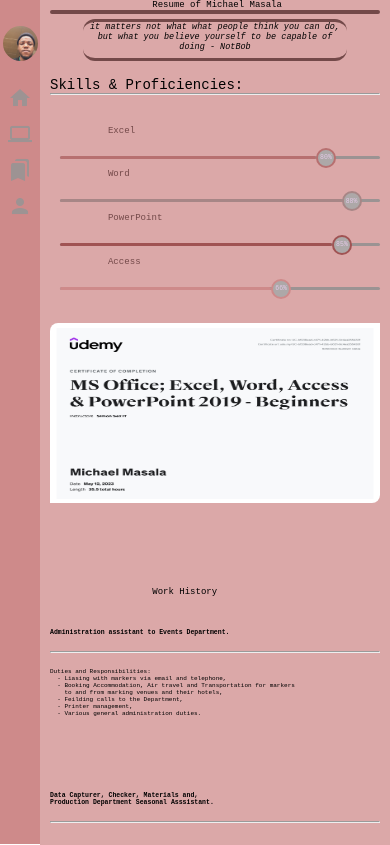
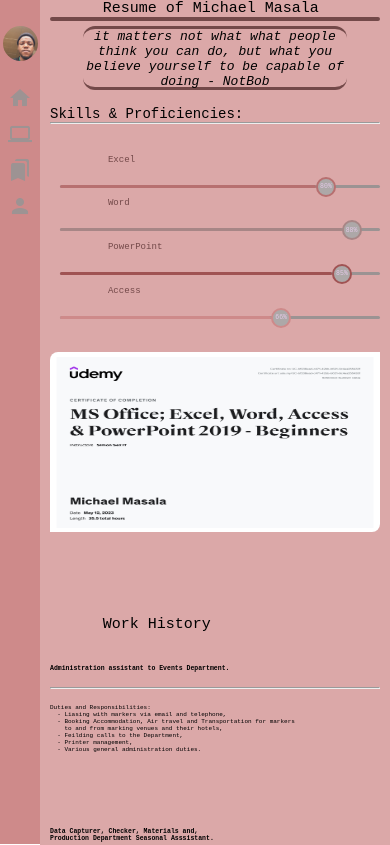
Before and after one commit to NotBob-18/cv, a plain HTML site: page index.html in a window 390 px wide. Shown: the top 845 px of the page. Drawn offline with Linux system fonts and the light colour scheme.

Commit message:
okay, last one

```diff
--- a/style.css
+++ b/style.css
@@ -421,11 +421,11 @@ form button {
 
   .quote {
     text-align: center;
-    font-size: 8.5px;
+    font-size: 13px;
     font-style: italic;
     font-family: monospace;
     border-radius: 12px;
-    height: 42px;
+    height: 64px;
     width: 80%;
     margin-left: 10%;
     margin-top: 1.5%;
@@ -617,4 +617,10 @@ form button {
     animation: Access 3s linear forwards;
     animation-delay: 1s;
   }
+
+  header {
+    font-size: 15px;
+    margin-left: 16%;
+    font-family: monospace;
+  }
 }
```
